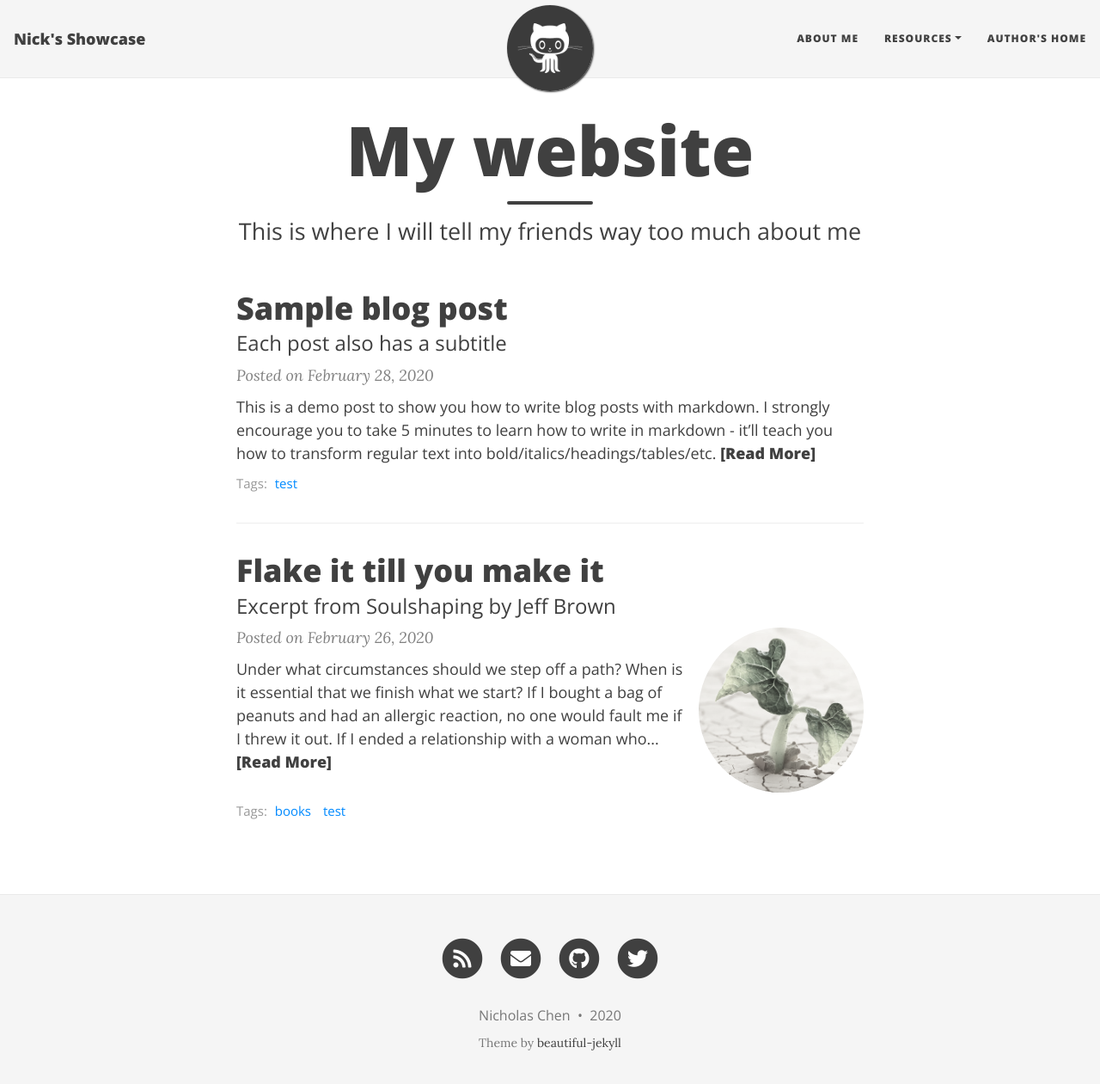
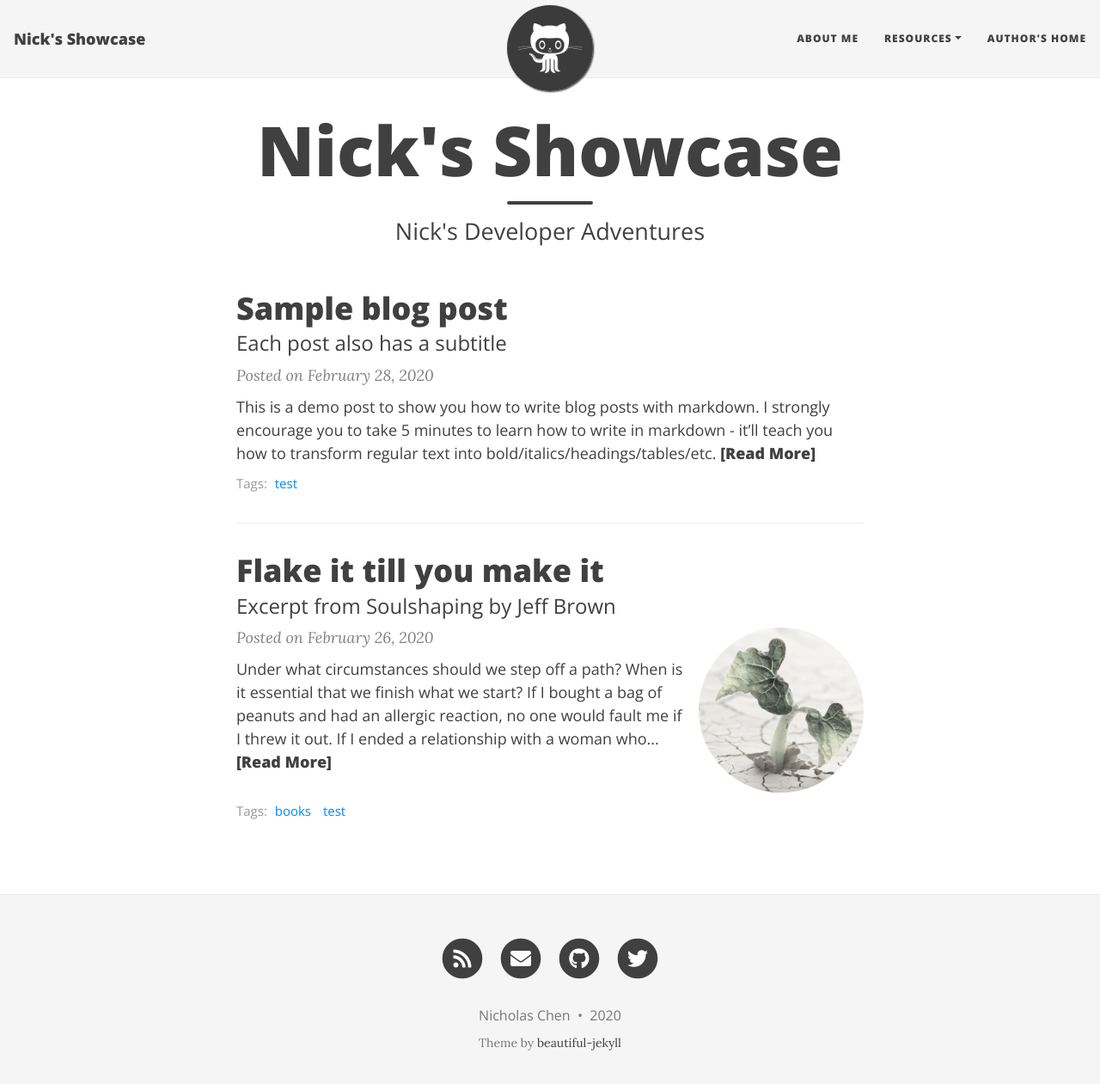
Before and after one commit to porcupinenick/porcupinenick.github.io, a Jekyll site: the page built from index.html, in a window 1280 px wide and 1274 px high. Shown: the top 1261 px of the window at 86% size. Built offline with Jekyll 4.4.1, drawn with Linux system fonts in a browser that asks for light colours; nearby versions of some CDN libraries; the list of posts is cut into pages by our own code.

Commit message:
Update title on main page

```diff
--- a/index.html
+++ b/index.html
@@ -1,5 +1,5 @@
 ---
 layout: home
-title: My website
-subtitle: This is where I will tell my friends way too much about me
+title: Nick's Showcase
+subtitle: Nick's Developer Adventures
 ---
```
